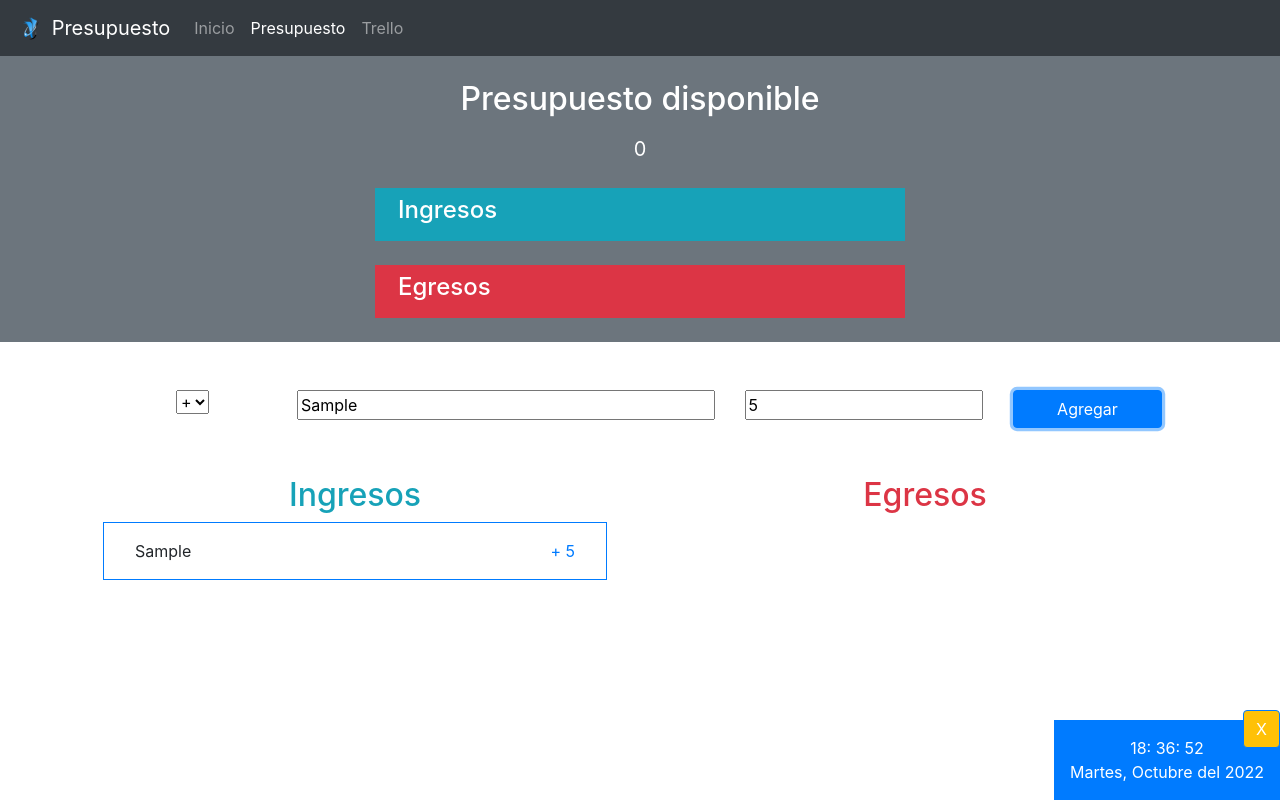
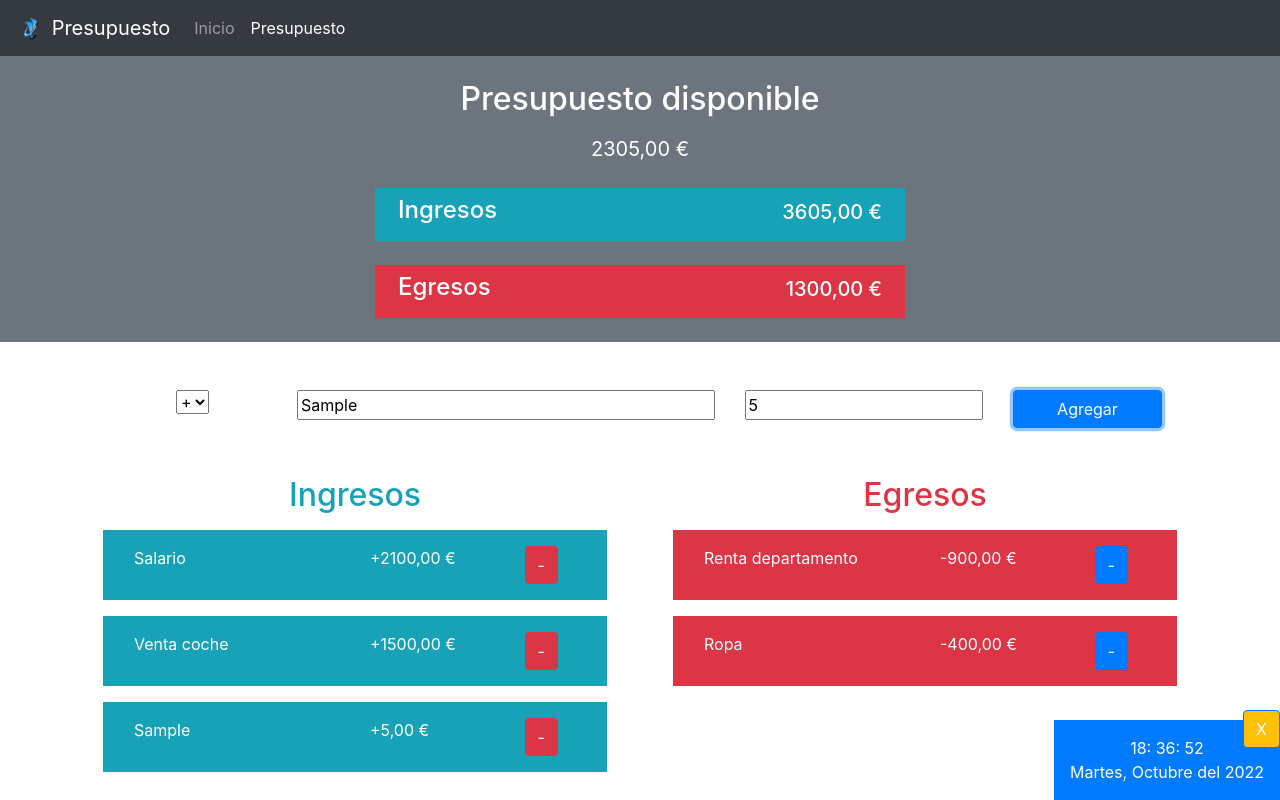
Before and after one commit to carloscoaquira/examen2doParcial, a plain HTML site: page presupuesto.html in a window 1280 px wide. Both pictures are taken after typing "Sample", "5" into the empty fields and a click on the button "Agregar". Drawn offline with nearby package versions, Linux system fonts and the light colour scheme.

Commit message:
proyecto finalizado

```diff
--- a/js/presupuesto.js
+++ b/js/presupuesto.js
@@ -1,66 +1,176 @@
-class presupuesto{
-    constructor(monto){
-        this._monto = monto;
-
+class Dato{
+    constructor(descripcion, valor){
+        this._descripcion = descripcion;
+        this._valor = valor;
     }
-
-
-}
-const containerMontoEgreso = document.querySelector('#containerEgresos');
-const containerMontoIngreso = document.querySelector('#containerIngresos');
-
-function crearElemento(tipo, description, monto){
-    if(tipo == 'egreso'){
-        let container = document.createElement('DIV');
-        let itemMonto = `<div class="row border border-danger mt-2 p-3">
-            <div class="col-6">${description}</div>
-            <div class="col-6 text-right text-danger"> - ${monto}</div>
-        </div>`;
-        container.innerHTML = itemMonto;
-        containerMontoEgreso.appendChild(container);
-    }else if(tipo == 'ingreso'){
-        let container = document.createElement('DIV');
-        let itemMonto = `<div class="row border border-primary mt-2 p-3">
-            <div class="col-6">${description}</div>
-            <div class="col-6 text-right text-primary"> + ${monto}</div>
-        </div>`;
-        container.innerHTML = itemMonto;
-        containerMontoIngreso.appendChild(container);
+    get descripcion(){
+        return this._descripcion;
+    }
+    set descripcion(descripcion){
+        this._descripcion = descripcion;
+    }
+    get valor(){
+        return this._valor;
+    }
+    set valor(valor){
+        this._valor = valor;
     }
 }
 
-function agregarDato(){
-    let formPresupuesto = document.forms['form-presupuesto'];
-    let tipo = formPresupuesto['tipoMonto'].value;
-    let description = formPresupuesto['descriptionMonto'].value;
-    let valor = formPresupuesto['valorMonto'].value;
-    if(description != '' && valor != ''){
-        if(tipo == 'egreso'){
-            crearElemento(tipo, description, valor);
-            console.log('egreso'+tipo, description,  valor);
-        }else if(tipo == 'ingreso'){
-            crearElemento(tipo, description, valor);
-            console.log('ingreso'+tipo, description,  valor);
+class Egreso extends Dato{
+    static contadorEgresos = 0;
+
+    constructor(descripcion, valor){
+        super(descripcion, valor);
+        this._id = ++Egreso.contadorEgresos;
+    }
+    get id(){
+        return this._id;
+    }
+}
+
+class Ingreso extends Dato{
+    static contadorIngresos = 0;
+
+    constructor(descripcion, valor){
+        super(descripcion, valor);
+        this._id = ++Ingreso.contadorIngresos;
+    }
+    get id(){
+        return this._id;
+    }
+}
+
+const ingresos = [
+    new Ingreso('Salario', 2100.00),
+    new Ingreso('Venta coche', 1500)
+];
+
+const egresos = [
+    new Egreso('Renta departamento', 900),
+    new Egreso('Ropa', 400)
+];
+
+let cargarApp = ()=>{
+    cargarCabecero();
+    cargarIngresos();
+    cargarEgresos();
+}
+
+let totalIngresos = ()=>{
+    let totalIngreso = 0;
+    for(let ingreso of ingresos){
+        totalIngreso += ingreso.valor;
+    }
+    return totalIngreso;
+}
+
+let totalEgresos = ()=>{
+    let totalEgreso = 0;
+    for(let egreso of egresos){
+        totalEgreso += egreso.valor;
+    }
+    return totalEgreso;
+}
+
+
+let cargarCabecero = ()=>{
+    let presupuesto = totalIngresos() - totalEgresos();
+    document.getElementById('montoDisponible').innerHTML = formatoMoneda(presupuesto);
+    document.getElementById('ingresos').innerHTML = formatoMoneda(totalIngresos());
+    document.getElementById('egresos').innerHTML = formatoMoneda(totalEgresos());
+}
+
+const formatoMoneda = (valor)=>{
+    return valor.toLocaleString('es-ES',{style:'currency', currency:'EUR', minimumFractionDigits:2});
+}
+
+const formatoPorcentaje = (valor)=>{
+    return valor.toLocaleString('en-US',{style:'percent', minimumFractionDigits:2});
+}
+
+const cargarIngresos = ()=>{
+    let ingresosHTML = '';
+    for(let ingreso of ingresos){
+        ingresosHTML += crearIngresoHTML(ingreso);
+    }
+    document.getElementById('containerIngresos').innerHTML = ingresosHTML;
+}
+
+const crearIngresoHTML = (ingreso)=>{
+    let ingresoHTML = `
+    <div class="elemento limpiarEstilos row bg-info mt-3 p-3 text-white">
+        <div class="elemento_descripcion col-6">${ingreso.descripcion}</div>
+        <div class=" row limpiarEstilos col-6">
+            <div class="elemento_valor col-9">+${formatoMoneda(ingreso.valor)}</div>
+            <div class="elemento_eliminar col-3">
+                <button class='elemento_eliminar--btn btn btn-danger' onclick='eliminarIngreso(${ingreso.id})'>
+                    -
+                </button>
+            </div>
+        </div>
+    </div>
+    `;
+    return ingresoHTML;
+}
+
+const eliminarIngreso = (id)=>{
+    let indiceEliminar = ingresos.findIndex( ingreso => ingreso.id === id);
+    ingresos.splice(indiceEliminar, 1);
+    cargarCabecero();
+    cargarIngresos();
+}
+
+const cargarEgresos = ()=>{
+    let egresosHTML = '';
+    for(let egreso of egresos){
+        egresosHTML += crearEgresoHTML(egreso);
+    }
+    document.getElementById('containerEgresos').innerHTML = egresosHTML;
+}
+
+const crearEgresoHTML = (egreso)=>{
+    let egresoHTML = `
+    <div class="elemento limpiarEstilos row bg-danger mt-3 p-3 text-white">
+        <div class="elemento_descripcion col-6">${egreso.descripcion}</div>
+        <div class="row limpiarEstilos col-6">
+            <div class="elemento_valor col-9">-${formatoMoneda(egreso.valor)}</div>
+            <div class="elemento_eliminar col-3">
+                <button class='elemento_eliminar--btn btn btn-primary' onclick='eliminarEgreso(${egreso.id})'>
+                    -
+                </button>
+            </div>
+        </div>
+    </div>
+    `;
+    return egresoHTML;
+}
+
+let eliminarEgreso = (id)=>{
+    let indiceEliminar = egresos.findIndex(egreso => egreso.id === id);
+    egresos.splice(indiceEliminar, 1);
+    cargarCabecero();
+    cargarEgresos();
+}
+
+let agregarDato = ()=>{
+    let forma = document.forms['form-presupuesto'];
+    let tipo = forma['tipoMonto'];
+    let descripcion = forma['descriptionMonto'];
+    let valor = forma['valorMonto'];
+    if(descripcion.value !== '' && valor.value !== ''){
+        if(tipo.value === 'ingreso'){
+            ingresos.push( new Ingreso(descripcion.value, +valor.value));
+            cargarCabecero();
+            cargarIngresos();
+        }
+        else if(tipo.value === 'egreso'){
+           egresos.push( new Egreso(descripcion.value, +valor.value));
+           cargarCabecero();
+           cargarEgresos();
         }
     }
 }
 
-function generarError(){
-    let bodyPrincipal = document.querySelector('body');
-    let containerDiv = document.createElement('DIV');
-    containerDiv.classList.add('elementoImportanteMensaje');
-    let mensaje = document.createTextNode('Lo siento el Navegador no es compatible con Sesion storage');
-    console.log(typeof containerDiv)
-    containerDiv.appendChild(containerDiv.appendChild(mensaje));
-    bodyPrincipal.appendChild(containerDiv);
-}
 
-function main(){
-
-}
-
-if (typeof(Storage) !== 'undefined') {
-    main();
-} else {
-    generarError();
-}
+cargarApp();
--- a/presupuesto.html
+++ b/presupuesto.html
@@ -27,7 +27,6 @@
                 <div class="navbar-nav">
                     <a class="nav-item nav-link" href="/">Inicio</a>
                     <a class="nav-item nav-link active" href="/presupuesto.html">Presupuesto <span class="sr-only">(current)</span></a>
-                    <a class="nav-item nav-link" href="/trello.html">Trello</a>
                 </div>
             </div>
         </nav>
@@ -37,15 +36,15 @@
                     <div class="cotnainer-monto">
                         <div class="text-center">
                             <h2>Presupuesto disponible</h2>
-                            <div class="mt-3 text-center" id="montoDisponible">0</div>
+                            <div class="mt-3 text-center " id="montoDisponible"></div>
                         </div>
                         <div class="row p-2 mt-4 bg-info">
                             <div class="col-12 col-md-3"><h4>Ingresos</h4></div>
-                            <div class="col-12 col-md-9"> <h5 id="ingresos"></h5></div>
+                            <div class="col-12 col-md-9"> <h5 class="text-right mt-1" id="ingresos"></h5></div>
                         </div>
                         <div class="row p-2 mt-4 bg-danger">
                             <div class="col-12 col-md-3"><h4>Egresos</h4></div>
-                            <div class="col-12 col-md-9"><h5 id="egresos"></h5></div>
+                            <div class="col-12 col-md-9"><h5 class="text-right mt-1" id="egresos"></h5></div>
                         </div>
                     </div>
                 </div>
```
Also changed, not shown: index.html (+0 -1 lines), trello.html (deleted, +0 -53 lines).
